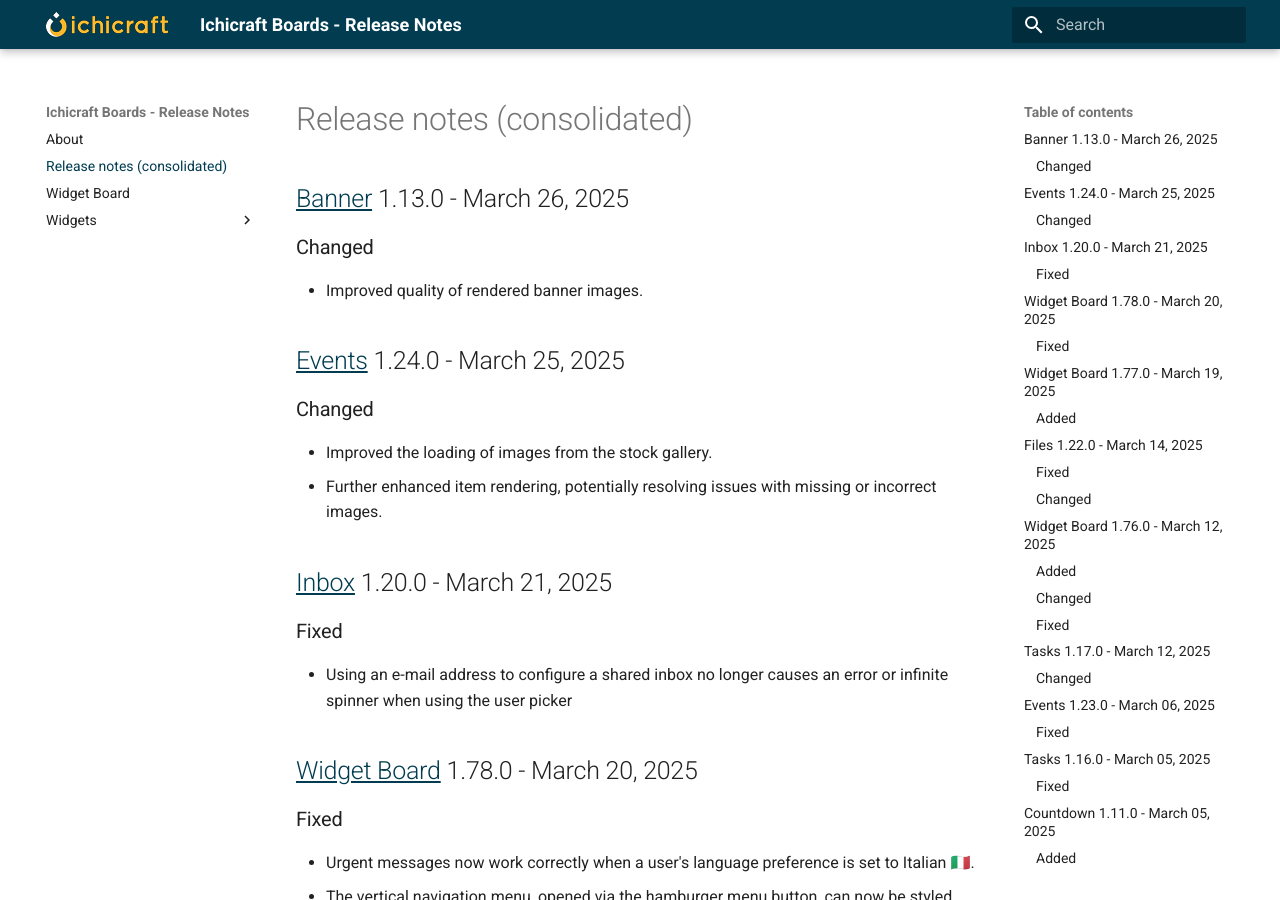
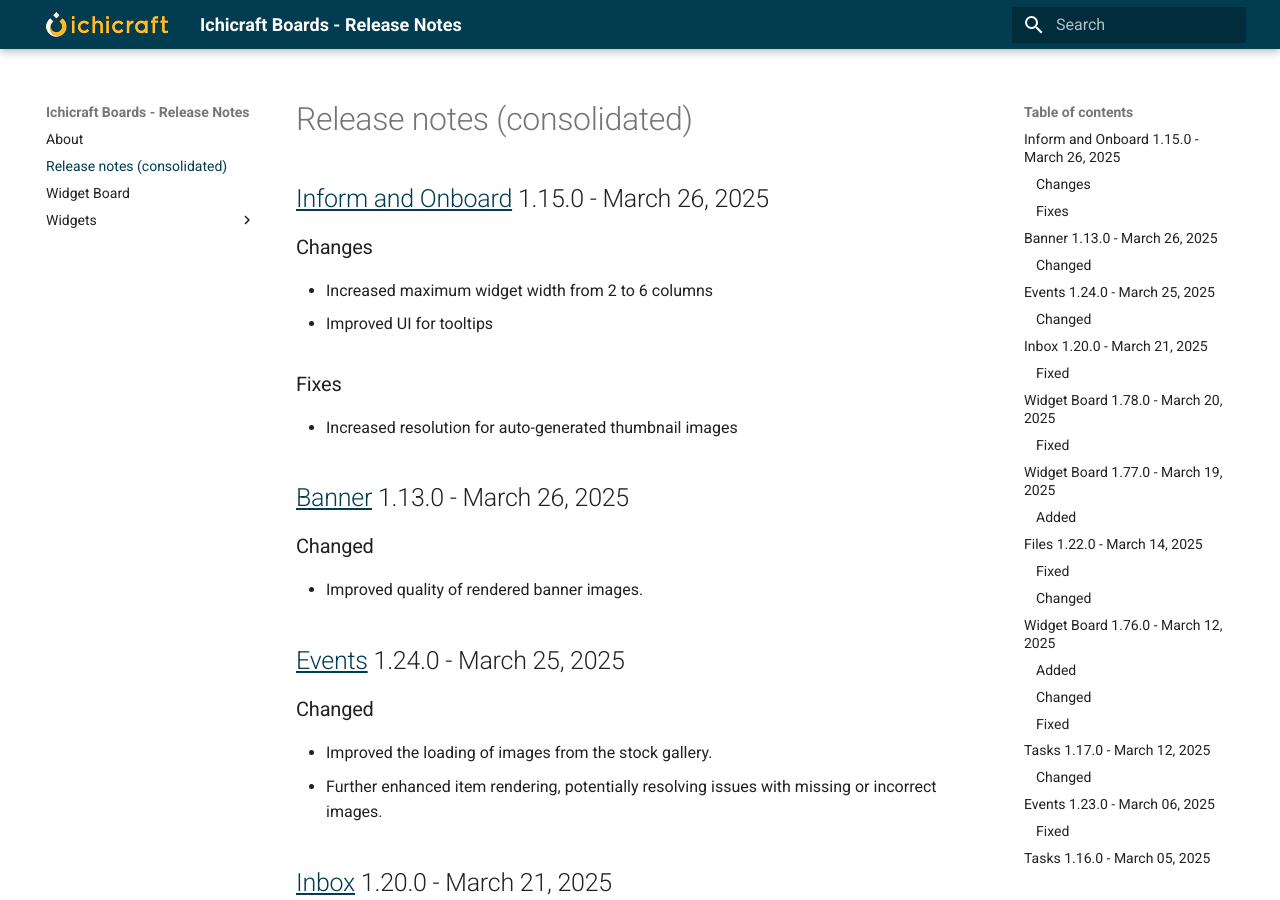
Before and after one commit to ichicraft/widgets-docs, an MkDocs documentation site: the page built from docs/Release-notes-(consolidated).md, in a window 1280 px wide and 900 px high. Built offline with MkDocs 1.6.1 and Material for MkDocs 9.7.7, drawn with Linux system fonts in a browser that asks for light colours.

Commit message:
Release notes updated by BuildService

```diff
--- a/docs/Release-notes-(consolidated).md
+++ b/docs/Release-notes-(consolidated).md
@@ -1,3 +1,12 @@
+## [Inform and Onboard](./Widgets/Inform and Onboard.md) 1.15.0 - March 26, 2025
+
+### Changes
+- Increased maximum widget width from 2 to 6 columns
+- Improved UI for tooltips
+
+### Fixes
+- Increased resolution for auto-generated thumbnail images
+
 ## [Banner](./Widgets/Banner.md) 1.13.0 - March 26, 2025
 
 ### Changed
```
Also changed, not shown: docs/Widgets/Inform and Onboard.md (+9 -0 lines).
